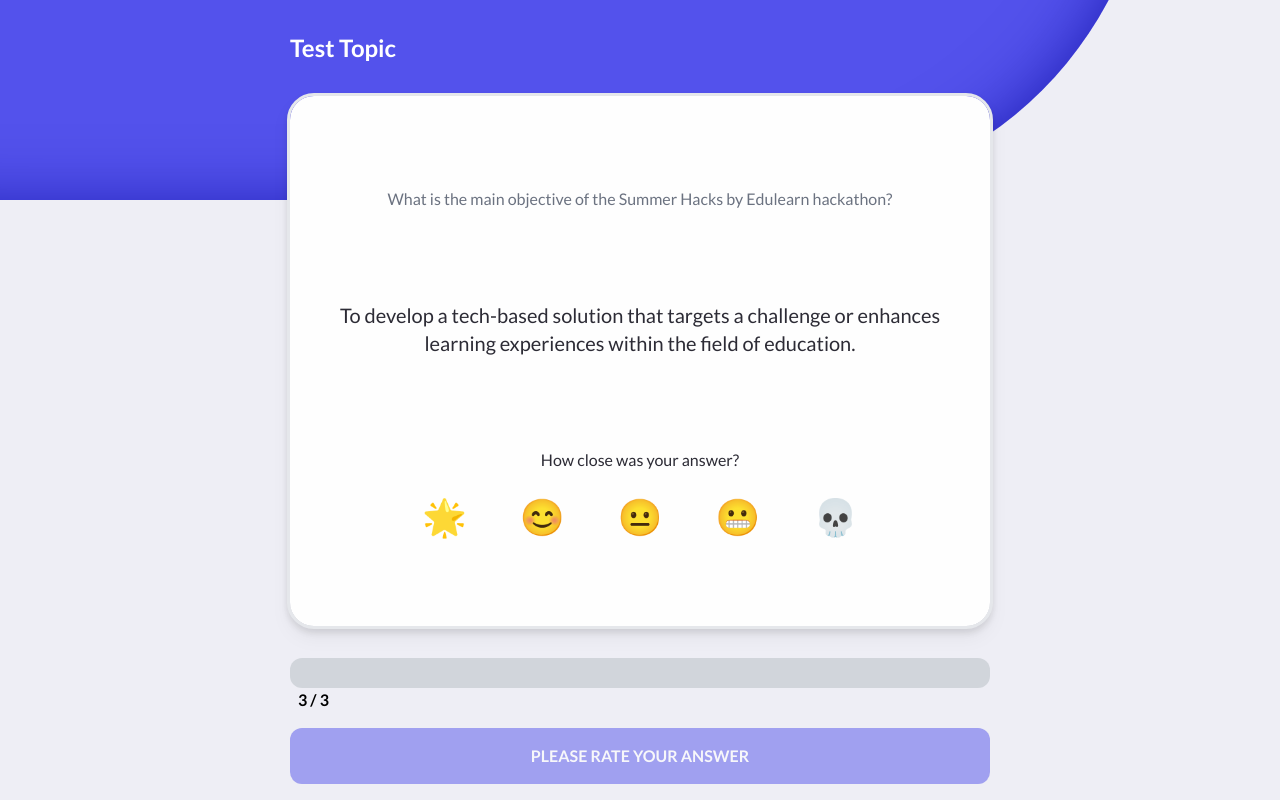
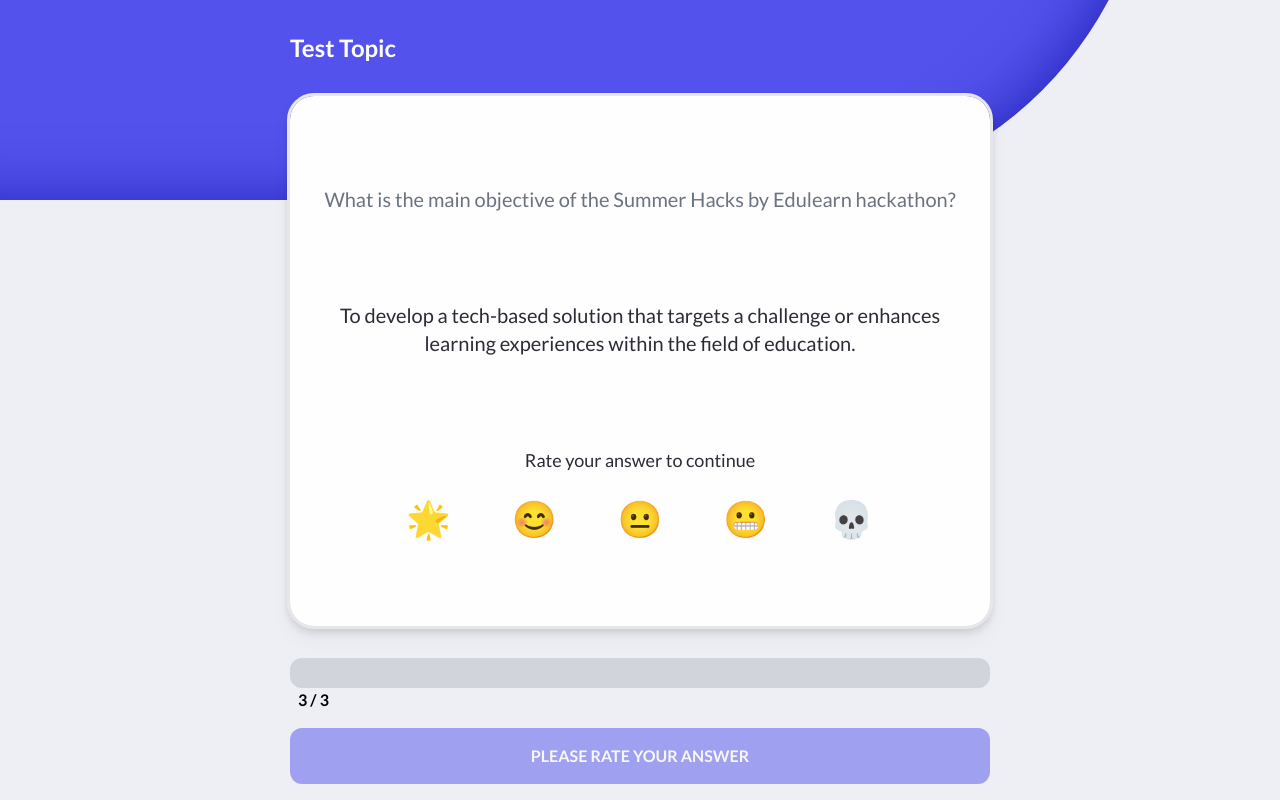
Before and after one commit to 3umaGH/NeuroCards, a React (Vite) app: page / in a window 1280 px wide. Both pictures are taken after a click on the button "FLIP CARD". Built offline with nearby package versions, Linux system fonts and the light colour scheme.

Commit message:
style: text size adjustments

```diff
--- a/src/components/pages/QuizPage/FlashCard.tsx
+++ b/src/components/pages/QuizPage/FlashCard.tsx
@@ -44,7 +44,7 @@
 
           {flipped && (
             <div className='absolute z-[2] p-4 flex flex-col h-full justify-evenly gap-4'>
-              <div className='text-xl font-medium text-gray-500 lg:text-base line-clamp-2'>{question.question}</div>
+              <div className='text-base font-medium text-gray-500 lg:text-xl line-clamp-2'>{question.question}</div>
               <div className='text-lg font-medium lg:text-xl'>{question.answer}</div>
 
               <div
@@ -53,9 +53,9 @@
                   'pointer-events-none': !gradingAnimationFinished,
                 })}
                 onAnimationEnd={() => setGradingAnimationFinished(true)}>
-                <span>How close was your answer?</span>
+                <span className='md:text-lg'>Rate your answer to continue</span>
 
-                <div className='flex justify-between mt-6 flex-wrap max-w-[500px] w-full px-8'>
+                <div className='flex justify-between mt-6 flex-wrap max-w-[500px] w-full px-4'>
                   <span className='answer-grading-button' onClick={() => onGradeClick(QuestionGrade.EXCELLENT)}>
                     {gradeEmojiMap[QuestionGrade.EXCELLENT]}
                   </span>
```
